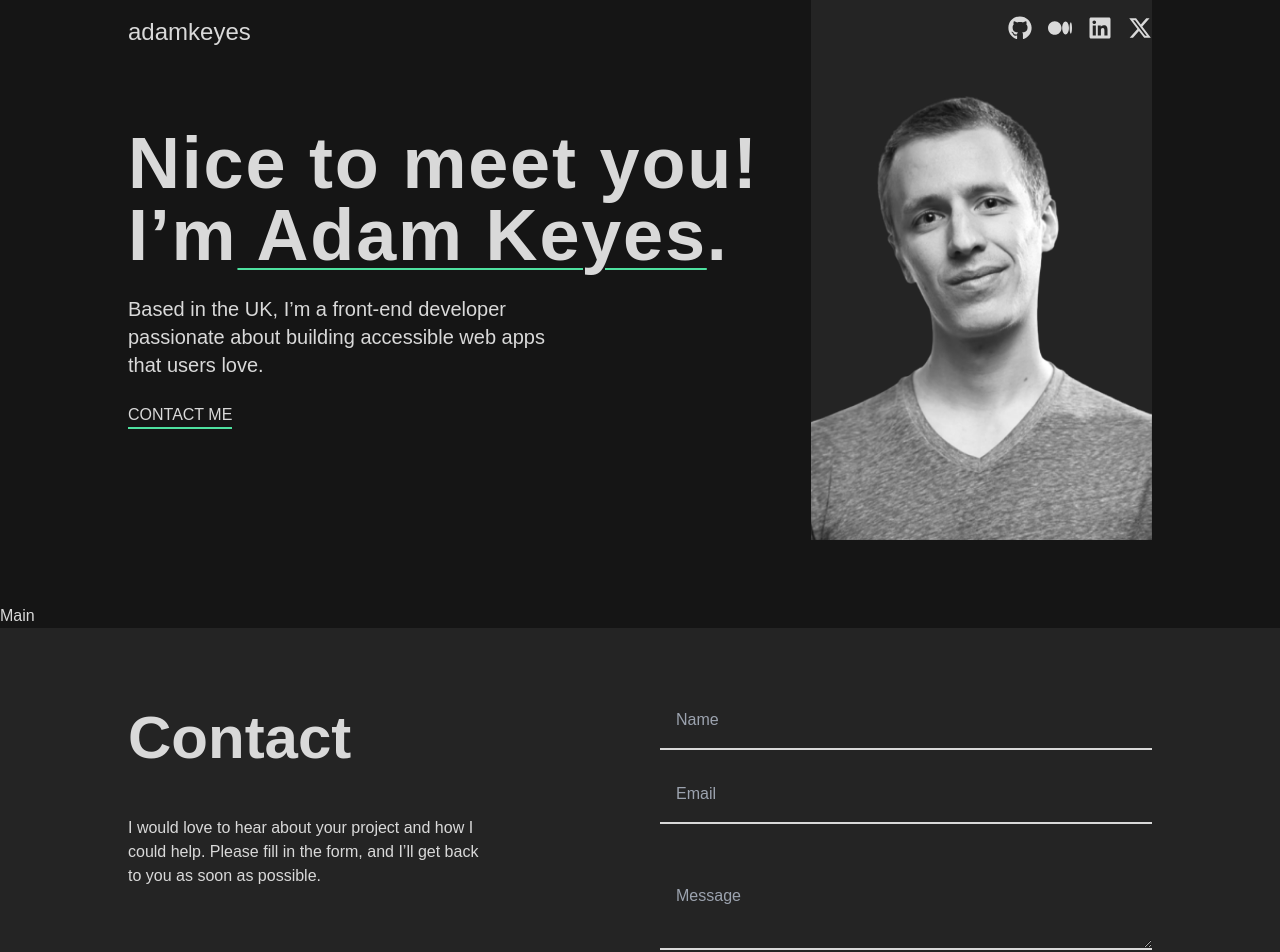
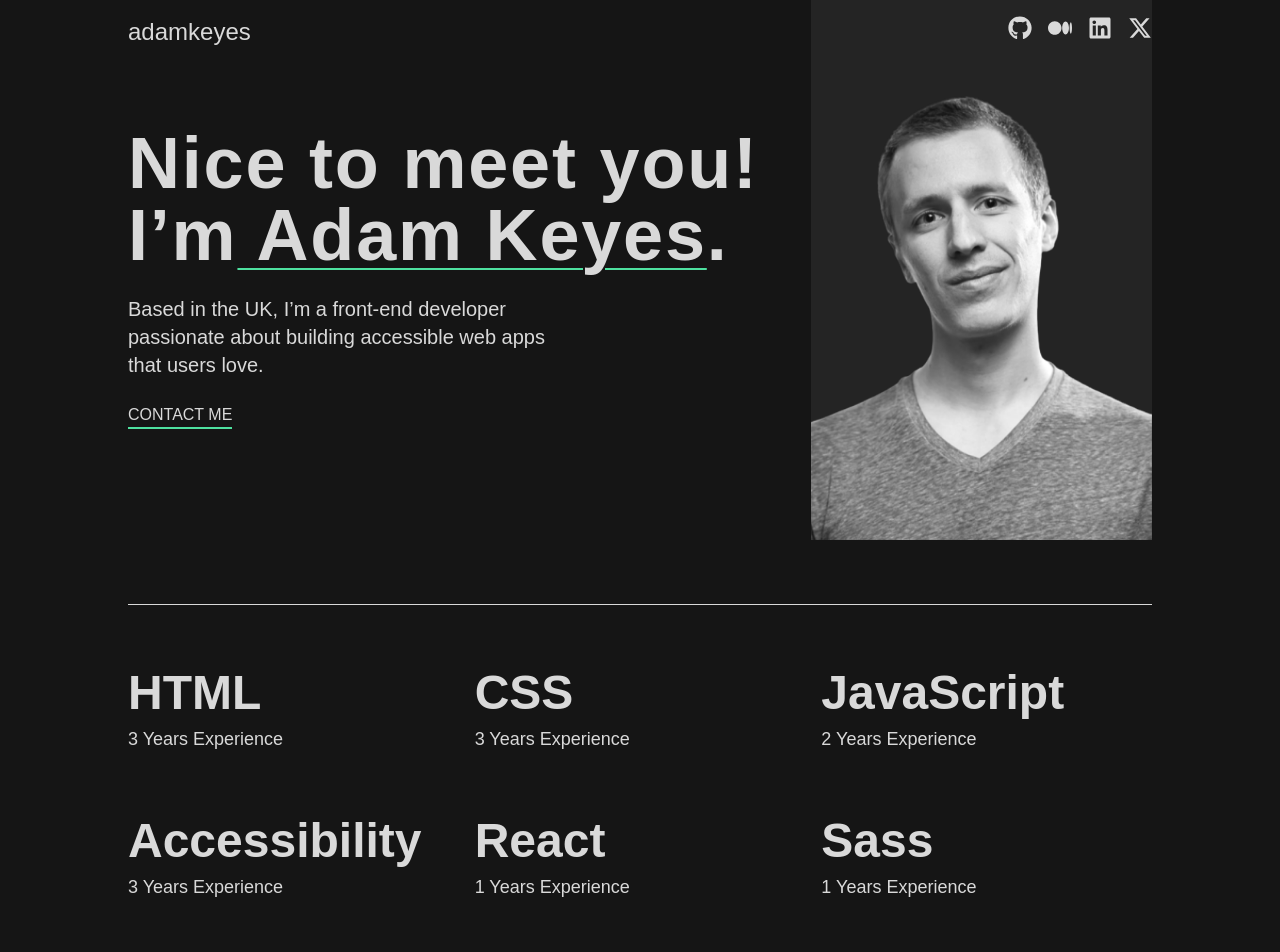
Before and after one commit to mutugi310/single-page-developer-portfolio, a React (Vite) app: page / in a window 1280 px wide. Shown: the top 952 px of the page. Built offline with nearby package versions, Linux system fonts and the light colour scheme.

Commit message:
Create json file to store my data, create a reusable skill component and update main component to use the skill component

```diff
--- /dev/null
+++ b/src/assets/data/data.json
@@ -0,0 +1,36 @@
+{
+    "skills": [
+        {
+            "name": "HTML",
+            "experienceYrs": 3
+        },
+        {
+            "name": "CSS",
+            "experienceYrs": 3
+        },
+        {
+            "name": "JavaScript",
+            "experienceYrs": 2
+        },
+        {
+            "name": "Accessibility",
+            "experienceYrs": 3
+        },
+        {
+            "name": "React",
+            "experienceYrs": 1
+        },
+        {
+            "name": "Sass",
+            "experienceYrs": 1
+        }
+    ],
+    "projects": [
+        {
+            "name": "Project1",
+            "gitHub": "https://github.com/user/project1",
+            "hosted": "https://project1.com",
+            "techStack": "React, Node.js"
+        }
+    ]
+}
--- a/src/components/Main.jsx
+++ b/src/components/Main.jsx
@@ -1,9 +1,23 @@
 import React from 'react'
+import Skill from './mainComponents/Skill'
+import data from '../assets/data/data.json'
+
 
 function Main() {
   return (
     <main>
-        <h1>Main</h1>
+        <div className='container mx-auto  px-4  sm:px-15 lg:px-32'>
+          <section className='flex flex-col flex-1 border-t-[1.5px] border-t-gray items-center gap-4 py-10 flex-wrap sm:flex-row  justify-between'>
+            {data.skills.map((skill)=> (
+              <Skill
+                key={skill.name}
+                skill={skill.name}
+                experience={skill.experienceYrs}
+              ></Skill>
+            ))}
+
+          </section>
+        </div>
     </main>
   )
 }
--- /dev/null
+++ b/src/components/mainComponents/Skill.jsx
@@ -0,0 +1,18 @@
+import React from 'react'
+
+
+function Skill({skill, experience}) {
+
+  return (
+    <>
+
+        <article className='text-center py-6 sm:grow sm:text-left sm:w-1/3 lg:w-1/4'>
+            <h2 className='text-3xl pb-2 font-bold sm:text-5xl'>{skill}</h2>
+            <p className='text-lg'>{experience} Years Experience</p>
+        </article>
+
+    </>
+  )
+}
+
+export default Skill
```
